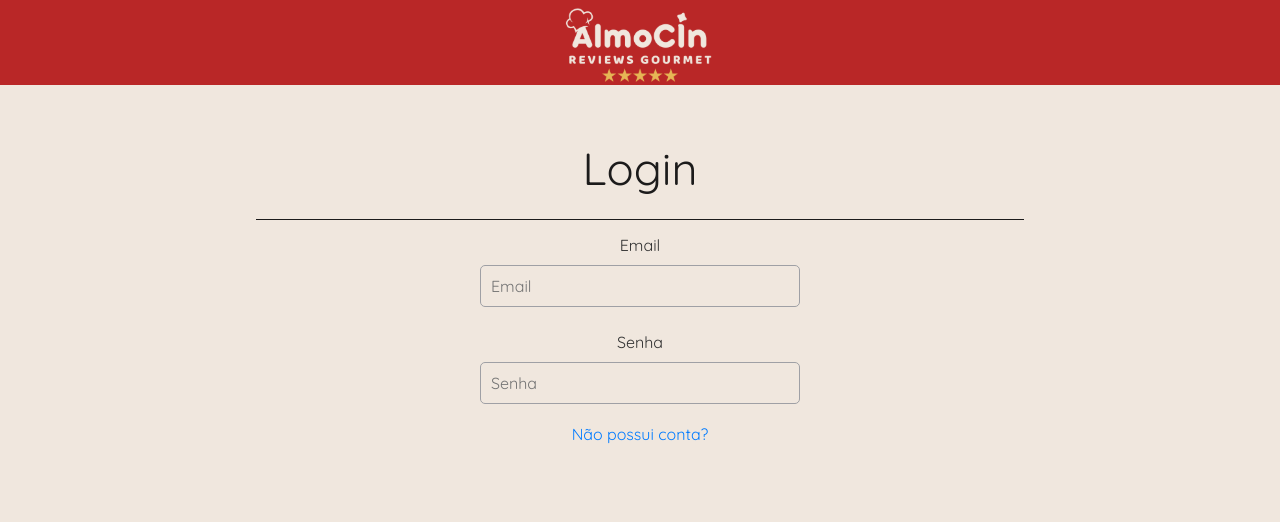
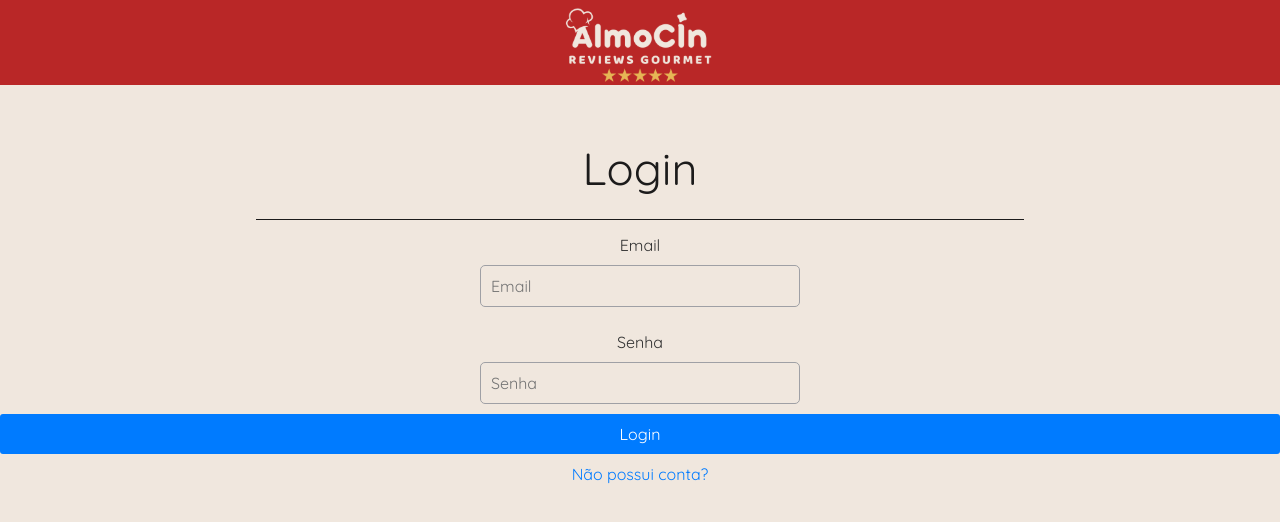
Before and after one commit to Software-Engineering-Assistantship/ess-base-project, a React (Create React App) app in the folder frontend/: page /login in a window 1280 px wide. Shown: the top 522 px of the page. Built offline with nearby package versions, Linux system fonts and the light colour scheme.

Commit message:
feat(user): add sign in post request

```diff
--- a/frontend/src/routes/login/login.js
+++ b/frontend/src/routes/login/login.js
@@ -5,11 +5,27 @@ import '../../style/Login.css'
 import React from "react"
 import logo from "../../assets/logo.svg";
 import logo3 from "../../assets/logo3.svg";
+import axios from "axios";
 const API_BASE = "http://localhost:3001"
 
 const Login = () => {
-    const [username, setUsername] = useState("");
+    const [email, setEmail] = useState("");
     const [password, setPassword] = useState("");
+
+    const handleLogin = async () => {
+        try {
+            const response = await axios.post(`${API_BASE}/users/signin`, {
+                email,
+                password
+            });
+
+            // Handle successful login response
+            console.log(response.data);
+        } catch (error) {
+            // Handle login error
+            console.error(error);
+        }
+    };
 
     return (
         <div>
@@ -23,8 +39,8 @@ const Login = () => {
         <input
                     type="text"
                     placeholder="Email"
-                    value={username}
-                    onChange={(e) => setUsername(e.target.value)}
+                    value={email}
+                    onChange={(e) => setEmail(e.target.value)}
                     className="input-field"
                 />
         <p className="password">Senha</p>
@@ -35,6 +51,7 @@ const Login = () => {
                     onChange={(e) => setPassword(e.target.value)}
                     className="input-field"
                 />
+        <button onClick={handleLogin}>Login</button>
         <p className="login-link"><Link to="/Signup" className="blue-text">Não possui conta?</Link></p>
         </div>
 
```
